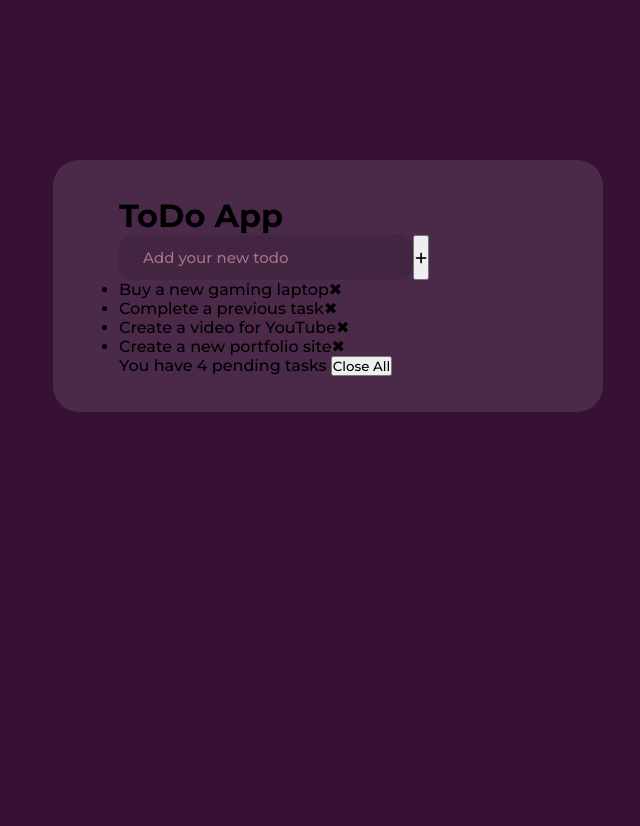
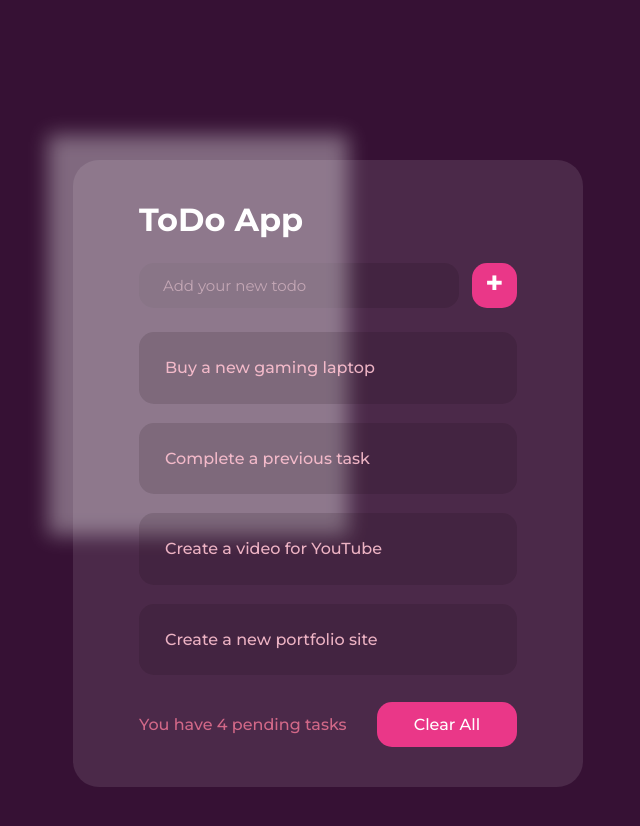
Before and after one commit to Rrodya/ToDoApp, a plain HTML site: page index.html in a window 1280 px wide. Shown: the whole page, without its empty margins (312-952 px from the left). Before the commit the page ends 800 px from the top, so only its background shows below. Drawn offline with Linux system fonts and the light colour scheme.

Commit message:
css and html is final

```diff
--- a/#source/style.scss
+++ b/#source/style.scss
@@ -1,3 +1,4 @@
+@import url('https://fonts.googleapis.com/css2?family=Montserrat&display=swap');
 *{
     font-family: 'Montserrat', sans-serif;
     margin: 0;
@@ -9,32 +10,125 @@ body{
 }
 .wrapped{
     margin: 160px auto;
-    max-width: 550px;
+    max-width: 510px;
     width: 100%;
     background: rgba(255, 255, 255, .1);
     border-radius: 26px;
-    padding: 36px 66px;
+    padding: 40px 66px;
     header{
         font-size: 32px;
         font-weight: bold;
+        color: #fff;
     }
     .inputField{
         display: flex;
         height: 45px;
-        width: 310px;
+        width: 100%px;
+        margin: 24px auto;
+        justify-content: space-between;
+        button{
+            height: 45px;
+            width: 45px;
+            border: none;
+            outline: none;
+            border-radius: 15px;
+            background: #EA3788;
+            cursor: pointer;
+            padding-bottom: 5px;
+            span{
+                font-size: 20px;
+                color: #fff;
+                height: 21px;
+                width: 21px;
+                cursor: pointer;
+            }
         }
         input{
-        width: 100%;
+            width: 320px;
             height: 100%;
             border: none;
             font-size: 15px;
             border-radius: 15px;
-        padding-left: 24px;
+            padding: 0 24px;
             background: rgba(16, 7, 9, .13);
+            color: rgba($color: #FFC2D1, $alpha: 1);
+            outline: none;
+            font-weight: 400;
             &::-webkit-input-placeholder{
                 color: rgba($color: #FFC2D1, $alpha: .5);
-            font-weight: medium;
+                font-weight: 400
             }
         }
-
     }
+    ul{
+        max-height: 430px;
+        overflow-y: auto;
+        li{
+            list-style: none;
+            height: 71.5px;
+            line-height:  71.5px;
+            color: rgba($color: #FFC2D1, $alpha: .9);
+            position: relative;
+            background: rgba($color: #100709, $alpha: .13);
+            border-radius: 15px;
+            margin: 0 0 19px 0;
+            padding: 0 26px;
+            font-weight: 500;
+            cursor: default;
+            overflow: hidden;
+            &:hover span{
+                right: 0px;
+            }
+            span{
+                position: absolute;
+                right: -71.5px;
+                color: #FF94BA;
+                font-size: 24px;
+                background: rgba($color: #200F13, $alpha: 0.3);
+                border-radius: 0 15px 15px 0;
+                width: 71.5px;
+                text-align: center;
+                transition: all 0.3s ease;
+                cursor: pointer;
+            }
+        }
+        & :last-child{
+            margin-bottom: 0;
+        }
+    }
+    .footer{
+        width: 100%;
+        display: flex;
+        justify-content: space-between;
+        margin-top: 27px;
+        color: #D26888;
+        align-items: center;
+        button{
+            background: #EA3788;
+            border: none;
+            outline: none;
+            border-radius: 15px;
+            height: 45px;
+            width: 140px;
+            color: #fff;
+            font-size: 16px;
+            font-weight: 500;
+            cursor: pointer;
+        }
+        span{
+            font-weight: 500;
+        }
+    }
+    position: relative;
+    &:before{
+        content: '';
+        width: 300px;
+        height: 400px;
+        background: inherit;
+        position: absolute;
+        left: -25px;
+        top: -25px;
+        box-shadow: inset 0 0 0 200px rgba(255, 255, 255, 0.3);
+        filter: blur(10px);
+    }
+}
--- a/index.html
+++ b/index.html
@@ -16,18 +16,21 @@
         <header>ToDo App</header>
         <div class="inputField">
             <input type="text" placeholder="Add your new todo">
-            <button><i class="fas fa-plus"></i></button>
+            <button>
+                <span>&#10010;</span>
+            </button>
         </div>
         <ul class="todoList">
-            <li>Buy a new gaming laptop<span>&#10006;</i></span></li>
-            <li>Complete a previous task<span>&#10006;</i></span></li>
-            <li>Create a video for YouTube<span>&#10006;</i></span></li>
-            <li>Create a new portfolio site<span>&#10006;</i></span></li>
+            <li>Buy a new gaming laptop<span><i class="fas fa-times"></i></span></li>
+            <li>Complete a previous task<span><i class="fas fa-times"></i></span></li>
+            <li>Create a video for YouTube<span><i class="fas fa-times"></i></span></li>
+            <li>Create a new portfolio site<span><i class="fas fa-times"></i></span></li>
         </ul>
         <div class="footer">
             <span>You have 4 pending tasks</span>
-            <button>Close All</button>
+            <button>Clear All</button>
         </div>
     </div>
+    <script src="./js/script.js"></script>
 </body>
 </html>
```
Also changed, not shown: #source/plus.svg (added), css/style.css. Lines whose indentation alone changed are shown as unchanged.
